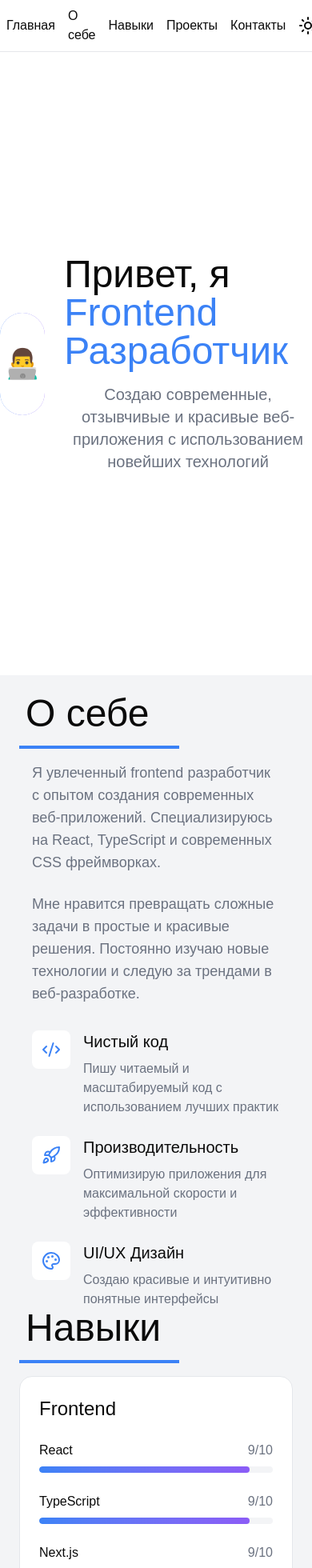
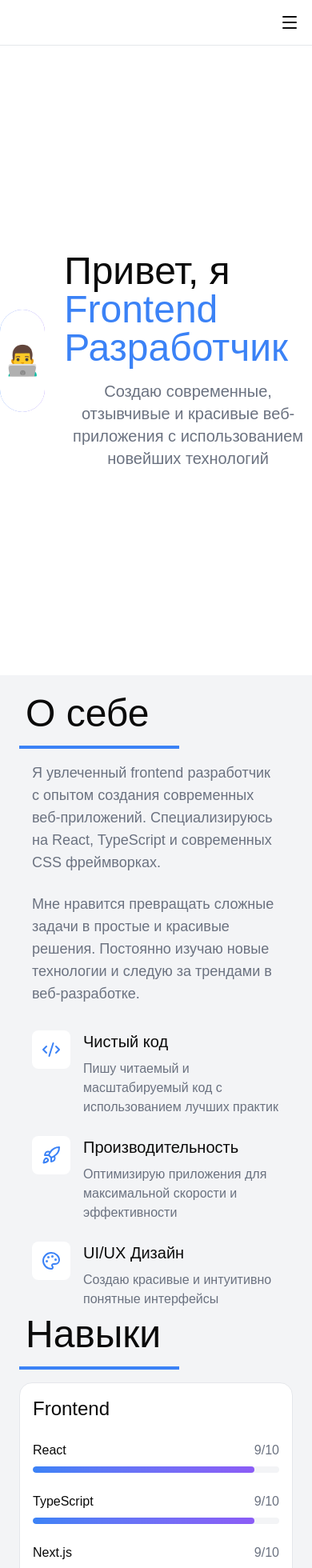
Before and after one commit to legkiy/portfolio, a Next.js app: page /ru in a window 390 px wide. Shown: the top 1960 px of the page at 80% size. Built offline with nearby package versions, Linux system fonts and the light colour scheme.

Commit message:
add mobile header

```diff
--- a/src/app/[locale]/SkillsSection.tsx
+++ b/src/app/[locale]/SkillsSection.tsx
@@ -39,7 +39,7 @@ const SkillsSection = async () => {
         <h2 className="text-5xl ml-2 mb-4">{t('sections.skills')}</h2>
         <div className="w-50 h-1 bg-accent" />
       </AnimatedContainer>
-      <div className="grid md:grid-cols-2 gap-8">
+      <div className="grid md:grid-cols-2 gap-2">
         {skillCategories.map((category, index) => (
           <LevelsCard
             key={index}
--- a/src/app/[locale]/page.tsx
+++ b/src/app/[locale]/page.tsx
@@ -7,7 +7,7 @@ export default function Home() {
   return (
     <main>
       <WelcomeSection />
-      <div className="bg-bg-second pt-6 grid md:grid-cols-2 p-6">
+      <div className="bg-bg-second pt-6 grid md:grid-cols-2 gap-2 p-6">
         <AboutSection />
         <SkillsSection />
       </div>
--- /dev/null
+++ b/src/widgets/Header/MobileMenu.client.tsx
@@ -0,0 +1,49 @@
+'use client';
+import { AnimatedContainer, NextLink } from '@/shared/ui';
+import { Menu, X } from 'lucide-react';
+import { AnimatePresence } from 'motion/react';
+import { useState } from 'react';
+import { NAV_ITEMS } from './models/navItems';
+import { useTranslations } from 'next-intl';
+
+const MobileMenu = () => {
+  const [isMenuOpen, setIsMenuOpen] = useState(false);
+  const t = useTranslations();
+  return (
+    <>
+      <div className="ml-auto w-fit flex md:hidden items-center gap-4">
+        <AnimatedContainer
+          onClick={() => setIsMenuOpen(!isMenuOpen)}
+          className={`p-2 rounded-lg`}
+          whileTap={{ scale: 0.9 }}
+        >
+          {isMenuOpen ? <X size={24} /> : <Menu size={24} />}
+        </AnimatedContainer>
+      </div>
+      <AnimatePresence>
+        {isMenuOpen && (
+          <AnimatedContainer
+            initial={{ opacity: 0, height: 0 }}
+            animate={{ opacity: 1, height: 'auto' }}
+            exit={{ opacity: 0, height: 0 }}
+            className="md:hidden overflow-hidden"
+          >
+            <div className="flex flex-col gap-4 pt-4">
+              {NAV_ITEMS.map((el) => (
+                <NextLink
+                  key={el.titleKey}
+                  href={el.href}
+                  onClick={() => setIsMenuOpen(false)}
+                  className={`hover:text-accent transition-colors py-2`}
+                >
+                  {t(`sections.${el.titleKey}`)}
+                </NextLink>
+              ))}
+            </div>
+          </AnimatedContainer>
+        )}
+      </AnimatePresence>
+    </>
+  );
+};
+export default MobileMenu;
--- a/src/widgets/Header/header-wrapper.client.tsx
+++ b/src/widgets/Header/header-wrapper.client.tsx
@@ -29,17 +29,15 @@ const HeaderWrapper = ({ children }: Props) => {
   }, []);
 
   return (
-    <>
     <AnimatedContainer
       tag="header"
       ref={ref}
       initial={{ y: -50 }}
       animate={{ y: 0 }}
-        className="sticky top-0 left-0 right-0 z-auto bg-bg-card/60 border-b border-line p-2 backdrop-blur-sm"
+      className="sticky top-0 left-0 right-0 z-10000 bg-bg-card/60 border-b border-line p-2 backdrop-blur-sm"
     >
       {children}
     </AnimatedContainer>
-    </>
   );
 };
 export default HeaderWrapper;
--- a/src/widgets/Header/index.tsx
+++ b/src/widgets/Header/index.tsx
@@ -2,29 +2,23 @@ import ThemeSwitcher from '@/features/ThemeSwitcher';
 import { NextLink } from '@/shared/ui';
 import { getTranslations } from 'next-intl/server';
 import HeaderWrapper from './header-wrapper.client';
-import ROUTER_CONFIG from '@/shared/models/router';
-
-const navItems = [
-  { titleKey: 'main', href: '#home' },
-  { titleKey: 'about', href: ROUTER_CONFIG.homeSections.about },
-  { titleKey: 'skills', href: ROUTER_CONFIG.homeSections.skills },
-  { titleKey: 'projects', href: ROUTER_CONFIG.homeSections.projects },
-  { titleKey: 'contacts', href: ROUTER_CONFIG.homeSections.contact },
-];
+import MobileMenu from './MobileMenu.client';
+import { NAV_ITEMS } from './models/navItems';
 
 const Header = async () => {
   const t = await getTranslations();
 
   return (
     <HeaderWrapper>
-      <div className="flex gap-4 w-fit m-auto items-center">
-        {navItems.map((el) => (
+      <div className="hidden gap-4 w-fit m-auto items-center md:flex">
+        {NAV_ITEMS.map((el) => (
           <NextLink key={el.titleKey} href={el.href}>
             {t(`sections.${el.titleKey}`)}
           </NextLink>
         ))}
         <ThemeSwitcher />
       </div>
+      <MobileMenu />
     </HeaderWrapper>
   );
 };
--- /dev/null
+++ b/src/widgets/Header/models/navItems.ts
@@ -0,0 +1,9 @@
+import ROUTER_CONFIG from '@/shared/models/router';
+
+export const NAV_ITEMS = [
+  { titleKey: 'main', href: '#home' },
+  { titleKey: 'about', href: ROUTER_CONFIG.homeSections.about },
+  { titleKey: 'skills', href: ROUTER_CONFIG.homeSections.skills },
+  { titleKey: 'projects', href: ROUTER_CONFIG.homeSections.projects },
+  { titleKey: 'contacts', href: ROUTER_CONFIG.homeSections.contact },
+];
--- a/src/widgets/LevelsCard/index.tsx
+++ b/src/widgets/LevelsCard/index.tsx
@@ -13,7 +13,7 @@ const LevelsCard = ({ title, items }: Props) => {
       whileInView={{ opacity: 1, y: 0 }}
       viewport={{ once: true, amount: 0.3 }}
       transition={{ duration: 0.6, delay: 0.2 }}
-      className={`p-6 rounded-2xl bg-bg-card border border-line`}
+      className={`p-4 pb-6 rounded-2xl bg-bg-card border border-line`}
     >
       <h3 className={`text-2xl mb-6`}>{title}</h3>
       <div className="space-y-6">
```
Lines whose indentation alone changed are shown as unchanged.
